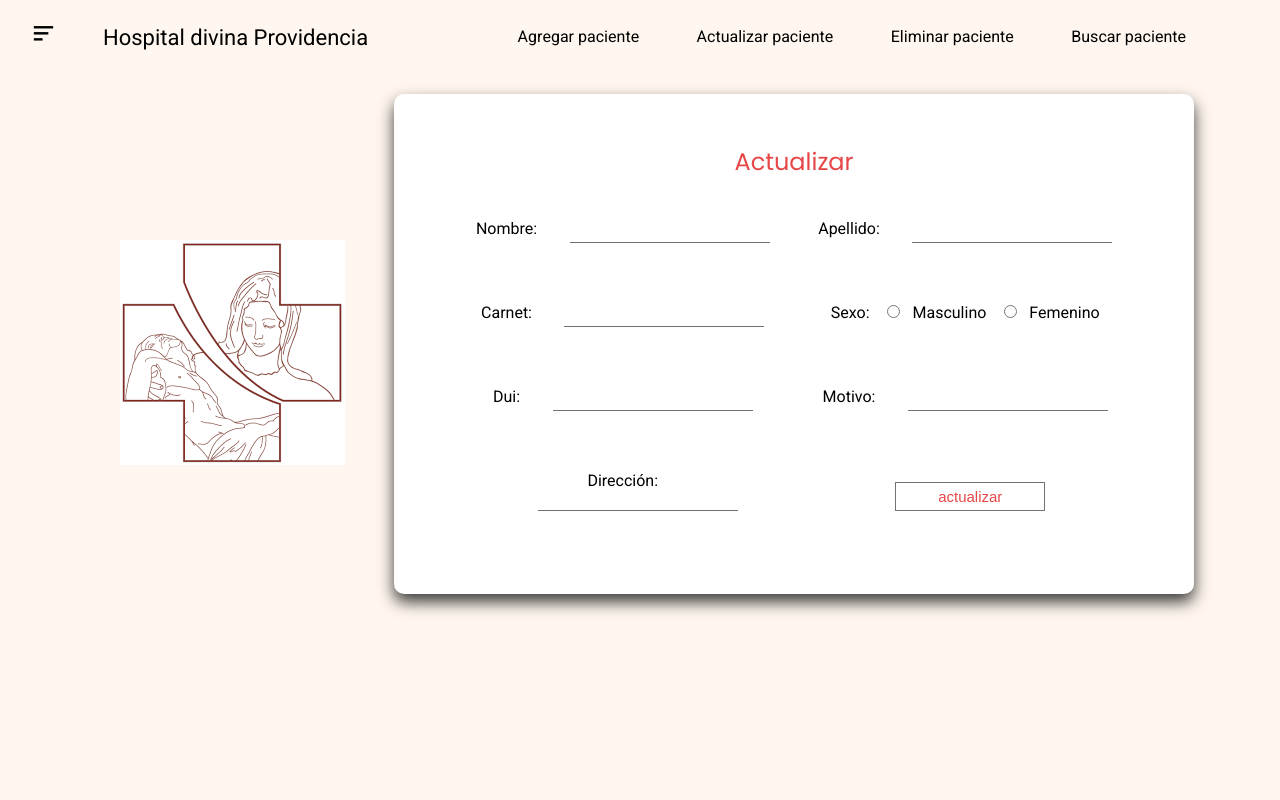
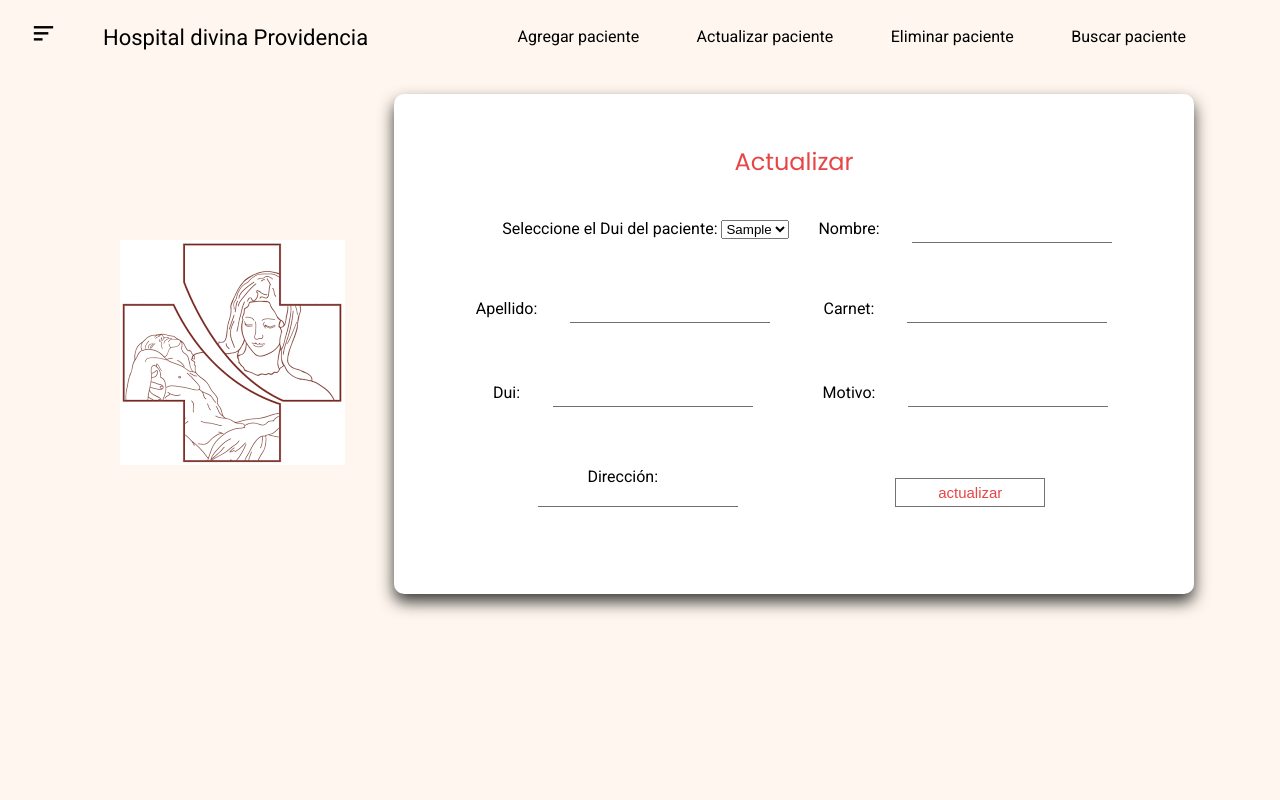
Before and after one commit to Agdrael/pruebaaa, a PHP site: page /template/inicioHospital.php in a window 1280 px wide, after a click on "Actualizar paciente". Run offline with PHP 8.4, Linux system fonts and the light colour scheme; tables that the repository leaves empty or names only in its code hold one stand-in row (values such as "Sample post"); some web fonts are replaced.

Commit message:
Agregando Actualizar y eliminar+base de datos

```diff
--- a/php/controlador.php
+++ b/php/controlador.php
@@ -20,7 +20,7 @@ if(!empty($_POST["btningresar"]))
         $sql = $conexion->query("SELECT * FROM usuarios WHERE usuario='$usuario' and contra = '$clave'");
         if($datos=$sql->fetch_object())
         {
-            header("location: ../template/inicioHospital.html");
+            header("location: ../template/inicioHospital.php");
         }
         else
         {
@@ -80,6 +80,46 @@ if(!empty($_POST["btncrear"]))
 //crear paciente
 if(!empty($_POST["btnagregar"]))
 {
+    if(empty($_POST["nombre"]) and empty($_POST["apellido"]) and empty($_POST["carnet"]) and empty($_POST["M"]) and empty($_POST["dui"]) and empty($_POST["motivo"]) and empty($_POST["direccion"]))
+    {
+        echo '
+        <script>
+            alert("Campos vacios");
+        </script>
 
+        ';
+    }
+    else
+    {
+        $nombre =$_POST["nombre"];
+        $apellido =$_POST["apellido"];
+        $carnet = $_POST["carnet"];
+        $sexo= $_POST["M"];
+        $dui= $_POST["dui"];
+        $motivo= $_POST["motivo"];
+        $direccion= $_POST["direccion"];
+        $sql = $conexion->query("INSERT INTO pacientes (nombre,apellido,Carnet,dui,direccion,motivo) VALUES ('$nombre','$apellido','$carnet','$dui','$direccion','$motivo')");
+        if($sql)
+        {
+
+            // aqui hechate el arte para hacerlo bonito xd
+            echo '
+            <script>
+                alert("Usuario creado exitosamente");
+            </script>
+            ';
+        }
+        else
+        {
+            // aqui hechate el arte para hacerlo bonito xd
+            echo '
+                <script>
+                    alert("Error: Paciente no creado");
+                </script>
+
+            ';
+        }
+    }
 }
+
 ?>
--- a/template/inicioHospital.php
+++ b/template/inicioHospital.php
@@ -14,6 +14,7 @@
     <link rel="stylesheet" href="../css/menulateral.css">
     <link rel="stylesheet" href="../css/contenidoinicio.css">
     <!-- java -->
+    <script src="https://code.jquery.com/jquery-3.6.4.min.js"></script>
     <script src="../java/change.js"></script>
 </head>
 
@@ -68,21 +69,23 @@
     <section class="forms">
         <img src="../imagenes/descarga.png" alt="">
         <!-- opción de agregar -->
+        <?php
+            include("../php/conexion_bd.php");
+            include("../php/controlador.php");
+        ?>
         <form action="" method="post" class="form1 card" data-content id="agregar">
             <h1>Datos</h1>
-
             <div>
                 <label for="">Nombre:</label>
                 <input name="nombre" type="text">
             </div>
             <div>
                 <label for="">Apellido:</label>
-                <input type="text">
+                <input name ="apellido" type="text">
             </div>
             <div>
                 <label for="">Carnet:</label>
-                <!-- los inputs text serán reemplazados con textbox en C# -->
-                <input type="text">
+                <input name= "carnet" type="text">
             </div>
             <div>
                 <label for="">Sexo:</label>
@@ -93,15 +96,15 @@
             </div>
             <div>
                 <label for="">Dui:</label>
-                <input type="text">
+                <input name="dui" type="text" >
             </div>
             <div>
                 <label for="">Motivo:</label>
-                <input type="text">
+                <input name="motivo"type="textarea">
             </div>
             <div>
                 <label for="">Dirección:</label>
-                <input type="text">
+                <input name="direccion" type="text">
             </div>
             <div>
                 <input name="btnagregar"type="submit" value="Agregar">
@@ -112,43 +115,50 @@
         <!-- form para actualizar (aun en trabajo)= -->
         <form action="" class="form2" data-content id="actualizar">
             <h1>Actualizar</h1>
+            <div>
+                <label for="SeleccionDui">Seleccione el Dui del paciente: </label>
+                <select id="duiSelect" onchange="cargarInfo()">
+                    <?php
+                        $sql = "SELECT dui FROM pacientes";
+                        $result =$conexion->query($sql);
 
-            <div>
-                <label for="">Nombre:</label>
-                <input type="text">
+                        if($result->num_rows > 0)
+                        {
+                            while($row = $result->fetch_assoc())
+                            {
+                                echo "<option value='" . $row['dui'] . "'>" . $row['dui']. "</option>";
+                            }
+                        }
+                    ?>
+                </select>
+            </div>
+            <label for="nombre">Nombre:</label>
+                <input type="text" id="nombre" name="nombre">
             </div>
             <div>
-                <label for="">Apellido:</label>
-                <input type="text">
+                <label for="apellido">Apellido:</label>
+                <input type="text" id="apellido" name="apellido">
             </div>
             <div>
-                <label for="">Carnet:</label>
+                <label for="carnet">Carnet:</label>
                 <!-- los inputs text serán reemplazados con textbox en C# -->
-                <input type="text">
+                <input type="text" id="carnet" name="carnet">
             </div>
             <div>
-                <label for="">Sexo:</label>
-                <input type="radio" name="M" id="" value="Maculino">
-                <label for="">Masculino</label>
-                <input type="radio" name="M" id="" value="Femenino">
-                <label for="">Femenino</label>
+                <label for="dui">Dui:</label>
+                <input type="text" id="dui" name="dui">
             </div>
             <div>
-                <label for="">Dui:</label>
-                <input type="text">
+                <label for="motivo">Motivo:</label>
+                <input type="text" id="motivo" name ="motivo">
             </div>
             <div>
-                <label for="">Motivo:</label>
-                <input type="text">
-            </div>
-            <div>
-                <label for="">Dirección:</label>
-                <input type="text">
+                <label for="direccion">Dirección:</label>
+                <input type="text" id="direccion" name="direccion">
             </div>
             <div>
                 <input type="submit" value="actualizar">
             </div>
-
         </form>
         <!-- fin form actualizar -->
         <!-- form para eliminar paciente -->
@@ -184,6 +194,27 @@
         <!-- fin form Eliminar -->
         <!-- código JavaScript para hacer menú desplegable con tabs -->
         <script>
+            function cargarInfo()
+            {
+                var select = document.getElementById("duiSelect");
+                var selectedDui = select.options[select.selectedIndex].value;
+                $.ajax
+                ({
+                    type: "POST",
+                    url: "../php/obtener_info.php",
+                    data: { dui: selectedDui },
+                    success: function (data)
+                    {
+                        var paciente = JSON.parse(data);
+                        document.getElementById("nombre").value = paciente.nombre;
+                        document.getElementById("apellido").value = paciente.apellido;
+                        document.getElementById("carnet").value = paciente.Carnet;
+                        document.getElementById("dui").value = paciente.dui;
+                        document.getElementById("direccion").value = paciente.direccion;
+                        document.getElementById("motivo").value = paciente.motivo;
+                    }
+                });
+            }
         </script>
 </body>
 
```
Also changed, not shown: php/obtener_info.php (added, +20 -0 lines).
